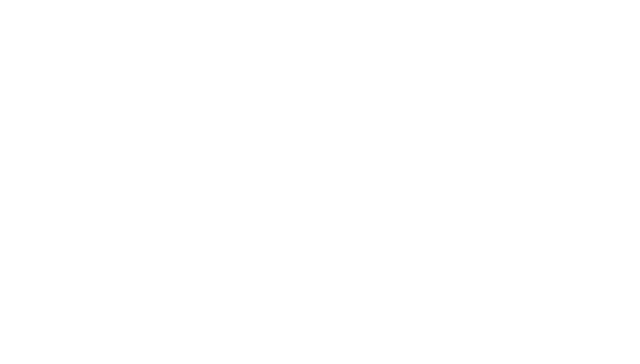
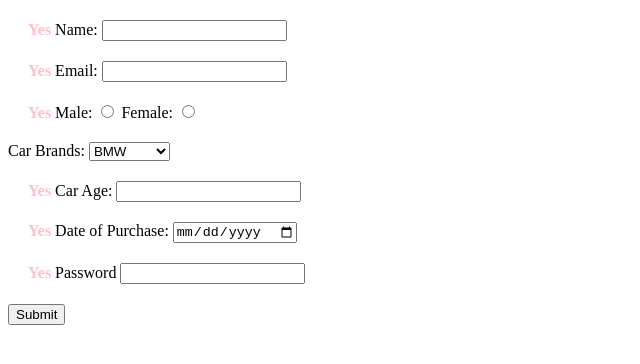
Before and after one commit to acciojob/car-insurance-form-Anamika21-dobriyal, a website: page main.html in a window 1280 px wide. Shown: the whole page, without its empty margins (0-640 px from the left). Drawn offline with Linux system fonts and the light colour scheme.

Commit message:
created a submission

```diff
--- a/main.html
+++ b/main.html
@@ -3,11 +3,49 @@
 <html>
 
 <head>
+	<title>Car Insurance Registration Form</title>
 	<link rel="stylesheet" href="styles.css">
 </head>
 
 <body>
 	<!-- the entire body must be written by student -->
+	<form method="post">
+		<div class="required">
+		<label for="name">Name:</label>
+		<input type="text" id="name" required>
+		</div>
+		<div class="required">
+		<label for="email">Email:</label>
+		<input type="email" id="email" required>
+		</div>
+		<div class="required">
+		<label>Male:</label>
+		<input type="radio" name="gender"required >
+		<label>Female:</label>
+		<input type="radio" name="gender" required >
+		</div>
+		<label for="cars">Car Brands:</label>
+		<select type="Dropdown" id="cars">
+			<option value="bmw">BMW</option>
+			<option value="audi">Audi</option>
+			<option value="mercedez">Mercedez</option>
+		</select>
+
+		<div class="required">
+			<label for="carage">Car Age:</label>
+			<input type="number" id="carage" required>
+		</div>
+		<div class="required">
+			<label for="dop">Date of Purchase:</label>
+			<input type="date" id="dop" required>
+		</div>
+		<div class="required">
+			<label for="password">Password</label>
+			<input type="password" id="password" required>
+		</div>
+		<button type="submit">Submit</button>
+
+	</form>
     <script type="text/javascript" src="./script.js">
 </script>
 
--- a/styles.css
+++ b/styles.css
@@ -1,2 +1,10 @@
 
 /* Your CSS Code here. */
+.required:before{
+	content:"Yes";
+	font-weight: bold;
+	color:pink;
+}
+div{
+margin:20px;
+}
```
